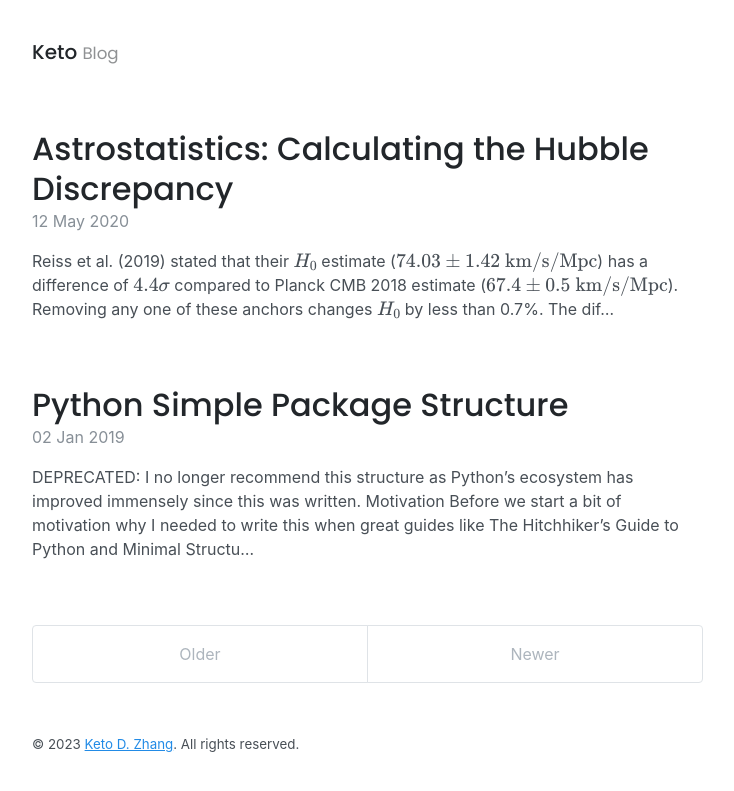
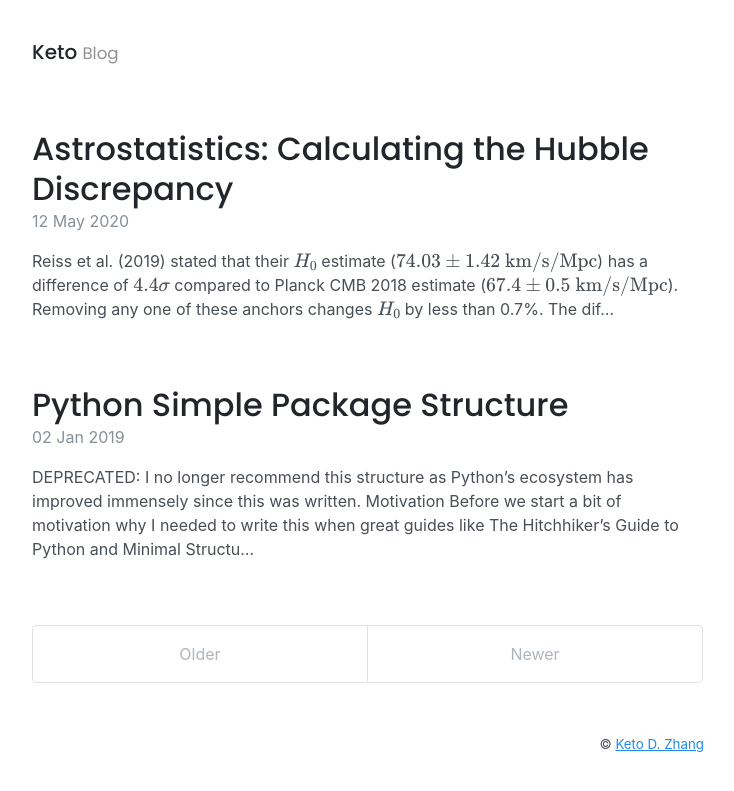
Before and after one commit to ketozhang/blog, a Jekyll site: the page built from index.html, in a window 1280 px wide. Shown: the top 791 px of the page, without its empty margins (272-1006 px from the left). Built offline with Jekyll 4.4.1, drawn with Linux system fonts in a browser that asks for light colours; the list of posts is cut into pages by our own code.

Commit message:
Simplify copyright footer

```diff
--- a/_layouts/default.html
+++ b/_layouts/default.html
@@ -19,9 +19,7 @@
 
     <footer class="footer">
       <small>
-        &copy; <time datetime="{{ site.time | date_to_xmlschema }}">{{ site.time | date: '%Y'
-          }}</time> <a href="https://ketozhang.github.io">{{ site.author.name }}</a>. All
-        rights reserved.
+        &copy; <a href="https://ketozhang.github.io">{{ site.author.name }}</a>
       </small>
     </footer>
   </div>
--- a/_sass/_layout.scss
+++ b/_sass/_layout.scss
@@ -6,11 +6,12 @@
   max-width: 45rem;
   padding-left: var(--spacer-2);
   padding-right: var(--spacer-2);
-  margin-left:  auto;
+  margin-left: auto;
   margin-right: auto;
 }
 
 footer {
-  margin-top: var(--spacer-3);
+  text-align: right;
+  margin-top: 0;
   margin-bottom: var(--spacer-3);
 }
```
